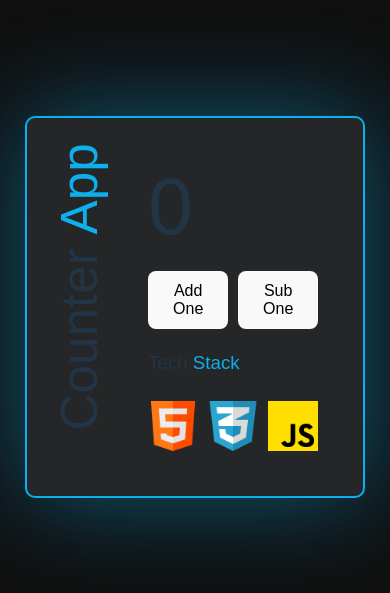
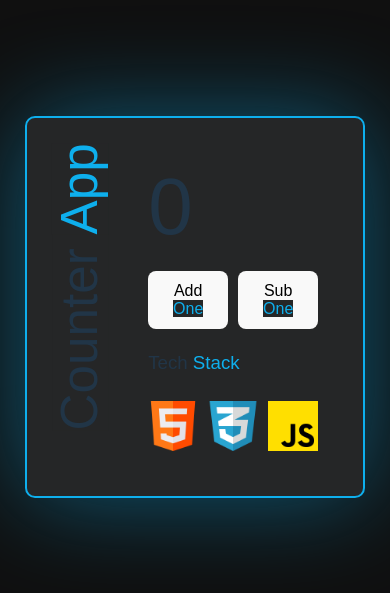
Before and after one commit to amanr1405/counter-app, a React (Vite) app: page / in a window 390 px wide. Shown: the part 115-708 px from the top of the page. Built offline with nearby package versions, Linux system fonts and the light colour scheme; a web font is replaced by a local one.

Commit message:
added some ui

```diff
--- a/src/App.css
+++ b/src/App.css
@@ -72,6 +72,6 @@ span{
 
 @media (max-width: 768px){
     .container_sub1{
-        margin: 30px;
+        margin: 40px;
     }
 }
--- a/src/App.jsx
+++ b/src/App.jsx
@@ -24,8 +24,8 @@ function Demo() {
               <h1 className='text'>{a}</h1>
             </div>
             <div className="text_button_b">
-              <button className='incre' onClick={addOn}>Add One</button>
-              <button className='decre' onClick={subOn}>Sub One</button>
+              <button className='incre' onClick={addOn}>Add <span>One</span></button>
+              <button className='decre' onClick={subOn}>Sub <span>One</span></button>
             </div>
             <Tech/>
           </div>
```
